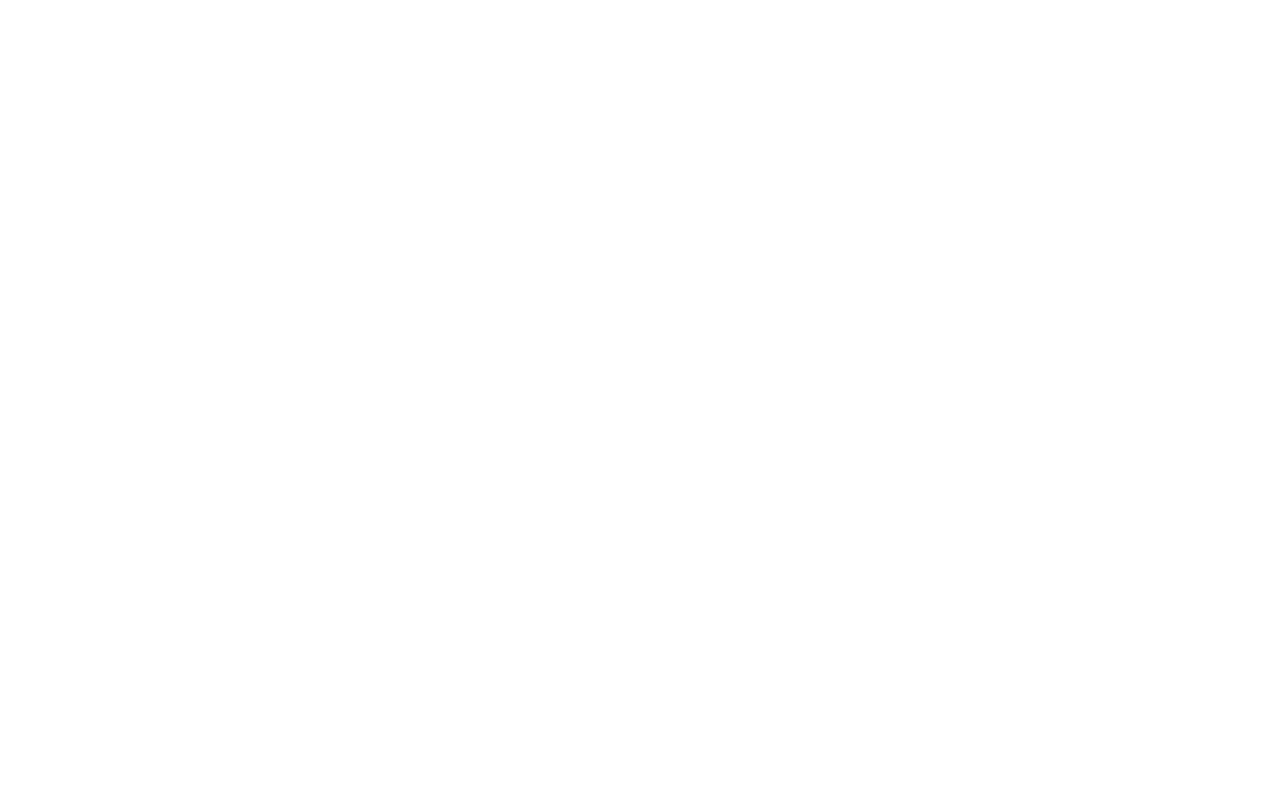
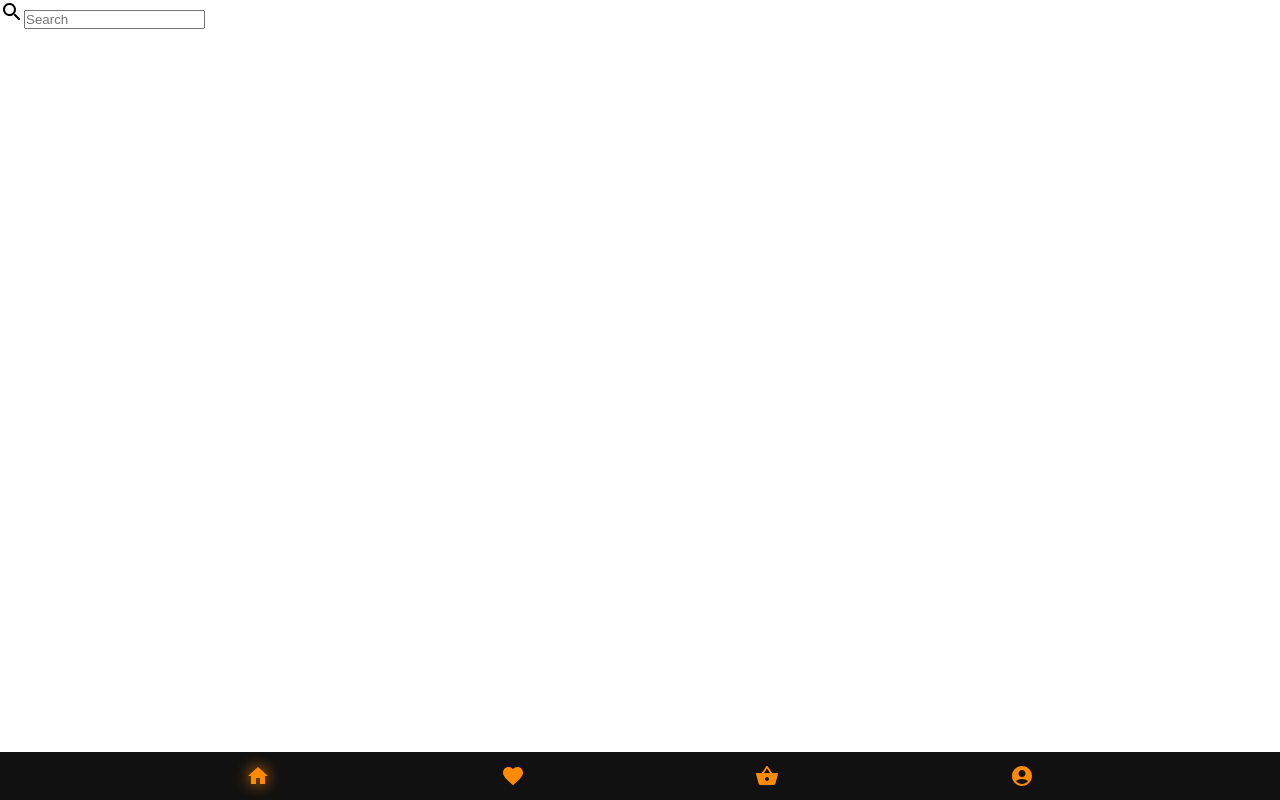
Before and after one commit to AdrSpeer/Food-Bro-App, a React (Vite) app: page / in a window 1280 px wide. Built offline with nearby package versions, Linux system fonts and the light colour scheme.

Commit message:
Latest Version

```diff
--- a/src/Pages/Cart/Cart.jsx
+++ b/src/Pages/Cart/Cart.jsx
@@ -1,4 +1,5 @@
 import "./Cart.css";
+import Footer from "../../Components/Footer/Footer";
 
 const Cart = () => {
     return (
--- a/src/Pages/Favourite/Favourite.jsx
+++ b/src/Pages/Favourite/Favourite.jsx
@@ -1,4 +1,6 @@
 import "./Favourite.css";
+import Footer from "../../Components/Footer/Footer";
+
 const Favourite = () => {
     return (
         <>
--- a/src/Pages/Home/Home.jsx
+++ b/src/Pages/Home/Home.jsx
@@ -1,9 +1,12 @@
+import Footer from "../../Components/Footer/Footer";
 import Searchbar from "../../Components/Searchbar/Searchbar";
 import "./Home.css";
 
 const Home = () => {
     return (
         <>
+          <Searchbar/>
+          <Footer/>
         </>
     );
 }
```
